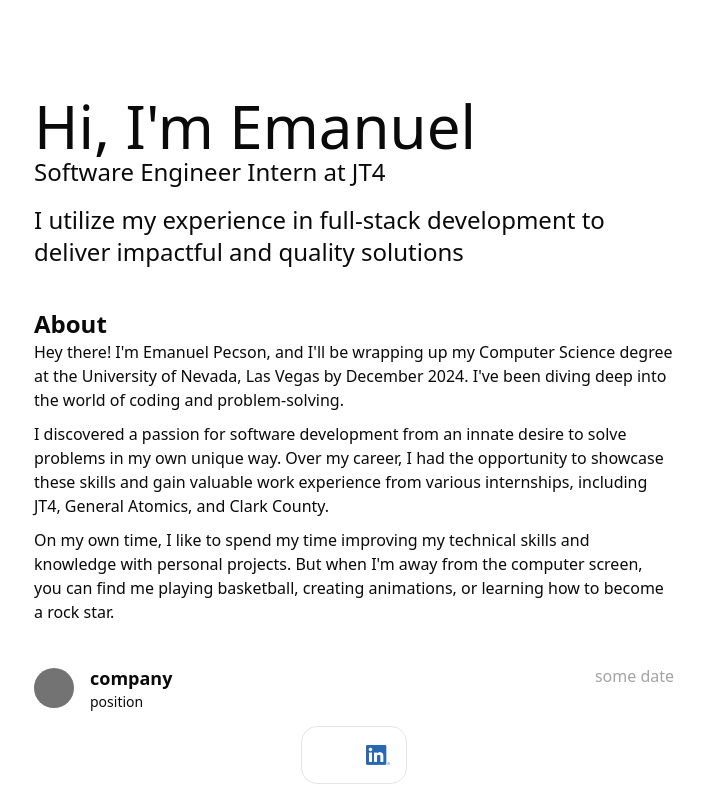
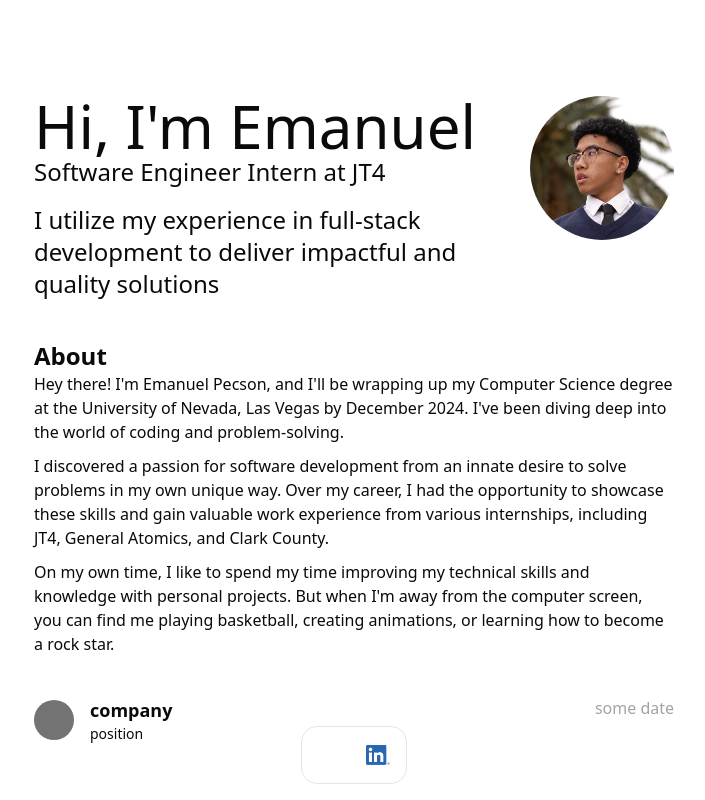
Before and after one commit to emanpecson/portfolio, a Next.js app: page /v2 in a window 1280 px wide. Shown: the whole page, without its empty margins (286-991 px from the left). Built offline with nearby package versions, Linux system fonts and the light colour scheme.

Commit message:
feat: :sparkles: add profile picture

```diff
--- a/src/components/v2/section/Intro.tsx
+++ b/src/components/v2/section/Intro.tsx
@@ -1,13 +1,24 @@
 import { greeting, mission, position } from '@/data/intro';
+import Image from 'next/image';
 
 export default function Intro() {
   return (
-    <div className="font-medium space-y-4">
-      <div>
-        <h1 className="text-6xl">{greeting}</h1>
-        <p className="text-2xl">{position}</p>
+    <div className="flex space-x-8">
+      <div className="font-medium space-y-4">
+        <div>
+          <h1 className="text-6xl">{greeting}</h1>
+          <p className="text-2xl">{position}</p>
+        </div>
+        <p className="text-2xl">{mission}</p>
       </div>
-      <p className="text-2xl">{mission}</p>
+      <Image
+        src="/linkedin_pfp.jpeg"
+        alt="linkedin_pfp"
+        width="24"
+        height="24"
+        className="h-36 w-36 rounded-full"
+        unoptimized
+      />
     </div>
   );
 }
```
Also changed, not shown: public/linkedin_pfp.jpeg (added).
